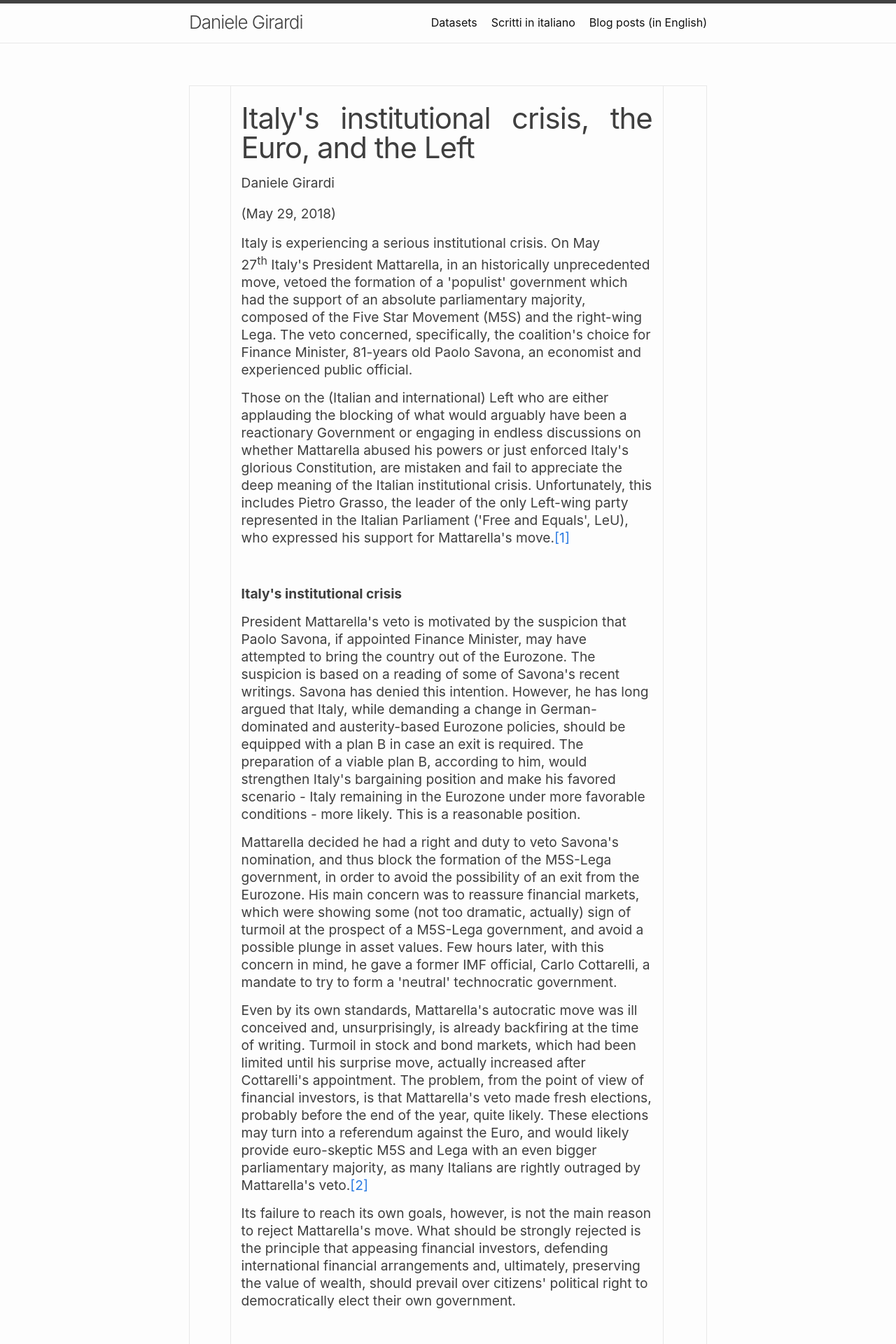
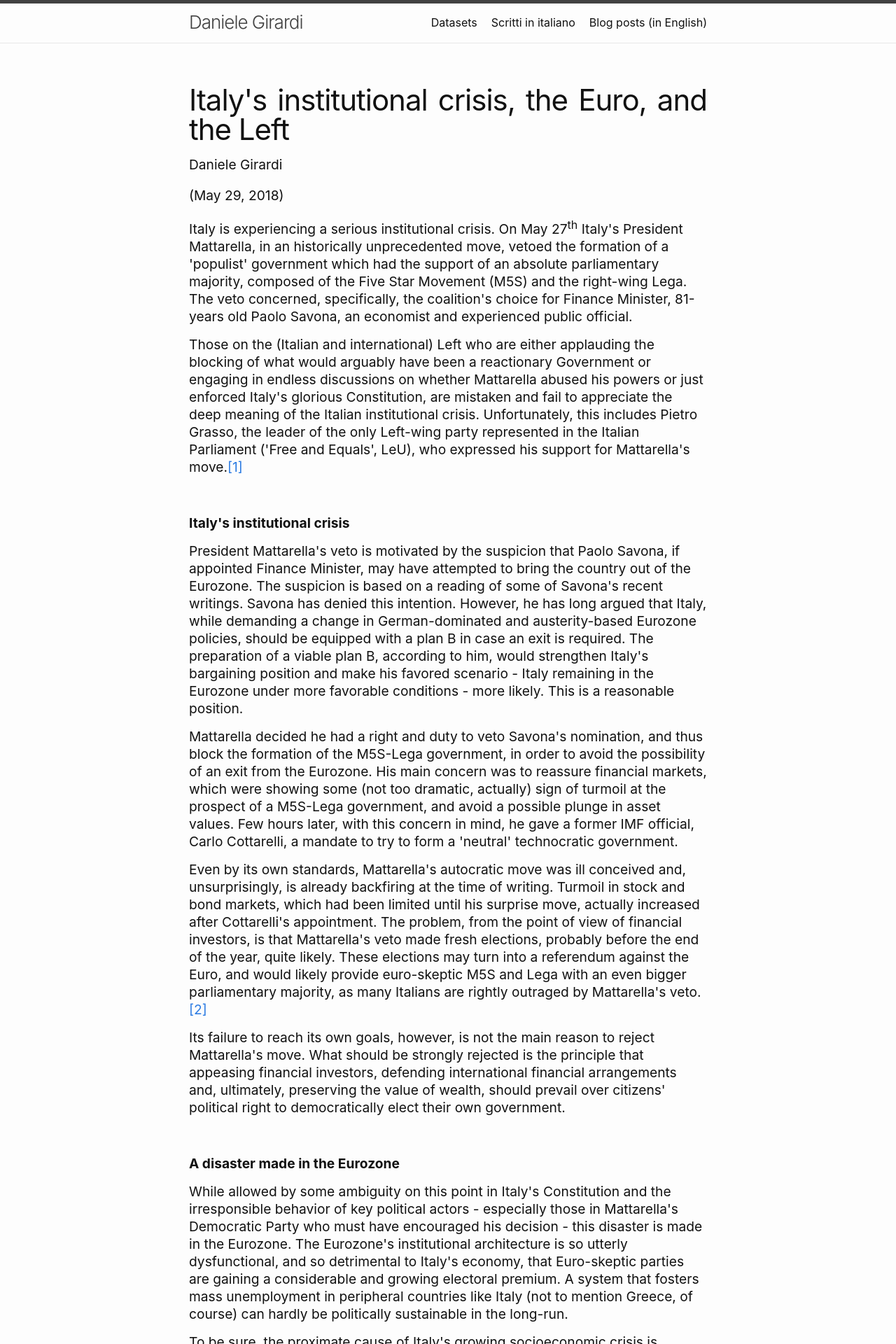
Before and after one commit to danielegirardi/danielegirardi.github.io, a Jekyll site: the page built from posts/may2018post.md, in a window 1280 px wide. Shown: the top 1920 px of the page at 70% size. Built offline with Jekyll 4.4.1, drawn with Linux system fonts in a browser that asks for light colours; our own code applies the rules of GitHub Pages for plain Markdown files.

Commit message:
Update may2018post.md

```diff
--- a/posts/may2018post.md
+++ b/posts/may2018post.md
@@ -1,6 +1,4 @@
 <header class="entry-header">
-<table border="0" style="height: 21px; width: 100%; border-collapse: collapse; border-style: none;">
-<tbody>
 <tr style="height: 21px;">
 <td style="width: 7.93057%; height: 40px;"></td>
 <td style="width: 83.6431%; height: 40px;"><header class="entry-header">
@@ -188,8 +186,6 @@ In this context, economists who are rightly critical of the monetary union and u
 </td>
 <td style="width: 8.42624%; height: 21px;"></td>
 </tr>
-</tbody>
-</table>
 <h1 class="entry-title" style="text-align: justify;"></h1>
 </header>
 <div class="entry-content">
```
